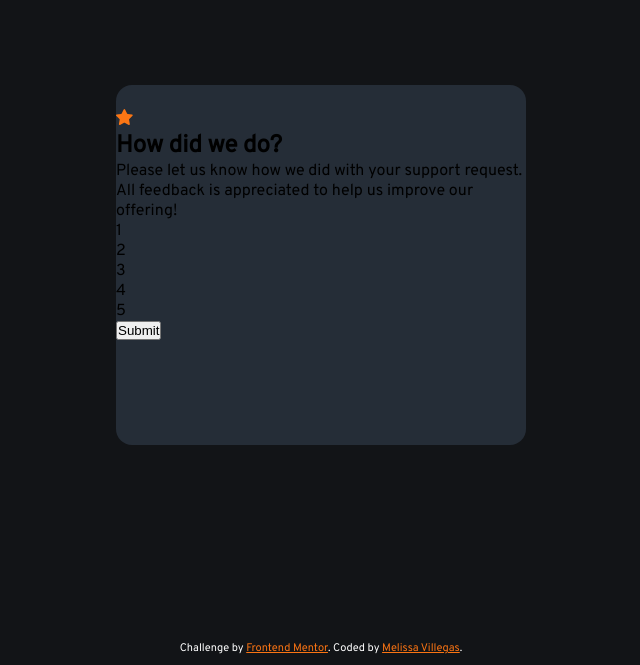
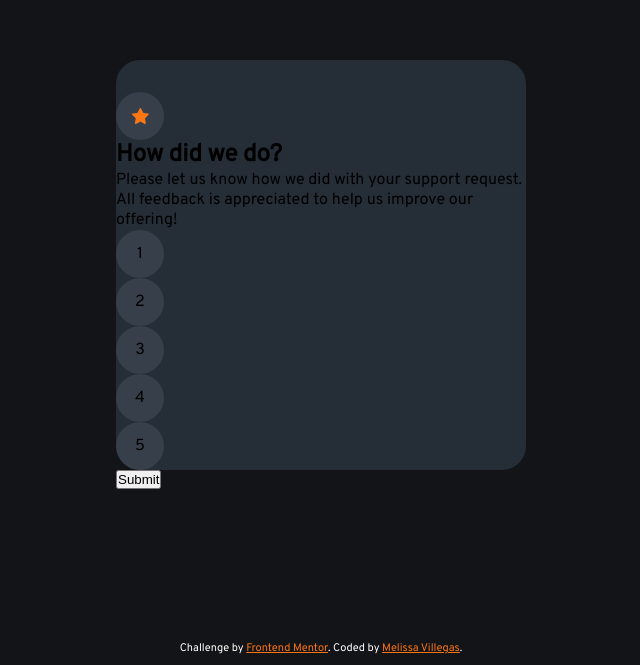
Before and after one commit to melissavi08/interactive-rating-component, a plain HTML site: page index.html in a window 1280 px wide. Shown: the part 135-800 px from the top of the page, without its empty margins (319-959 px from the left). Drawn offline with Linux system fonts and the light colour scheme.

Commit message:
circle styles and main styles for min-width 768px

```diff
--- a/index.html
+++ b/index.html
@@ -28,7 +28,9 @@
     <main>
       <section class="rating-state container">
         <div class="rating-state__top">
-          <img src="./images/icon-star.svg" alt="star" />
+          <div class="img-container circle">
+            <img src="./images/icon-star.svg" alt="star" />
+          </div>
           <div class="rating-state__top-text">
             <h2>How did we do?</h2>
             <p>
@@ -39,11 +41,11 @@
         </div>
         <div class="rating-state__bottom">
           <div class="ratingContainer">
-            <div class="rating">1</div>
-            <div class="rating">2</div>
-            <div class="rating">3</div>
-            <div class="rating">4</div>
-            <div class="rating">5</div>
+            <div class="rating circle">1</div>
+            <div class="rating circle">2</div>
+            <div class="rating circle">3</div>
+            <div class="rating circle">4</div>
+            <div class="rating circle">5</div>
           </div>
           <button>Submit</button>
         </div>
--- a/style.css
+++ b/style.css
@@ -33,6 +33,16 @@ main {
   background-color: var(--dark-color);
 }
 
+.circle {
+  display: flex;
+  justify-content: center;
+  align-items: center;
+  width: 40px;
+  height: 40px;
+  border-radius: 50%;
+  background-color: var(--medium-color);
+}
+
 .attribution {
   position: absolute;
   bottom: 0;
@@ -45,3 +55,16 @@ main {
 .attribution a {
   color: var(--primary-color);
 }
+
+@media (min-width: 768px) {
+  main {
+    height: 410px;
+    padding-top: 32px;
+    border-radius: 24px;
+  }
+
+  .circle {
+    width: 48px;
+    height: 48px;
+  }
+}
```
